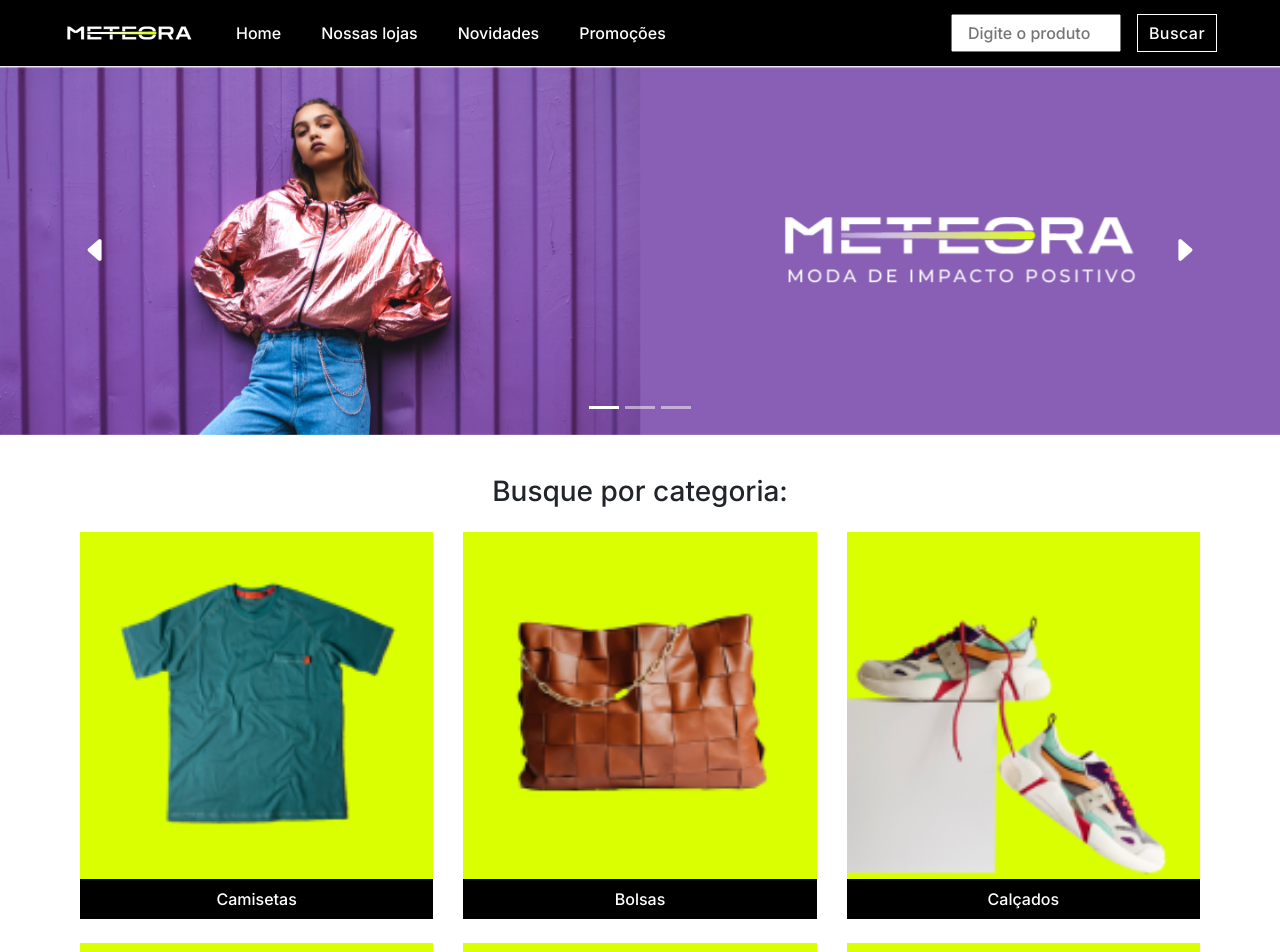
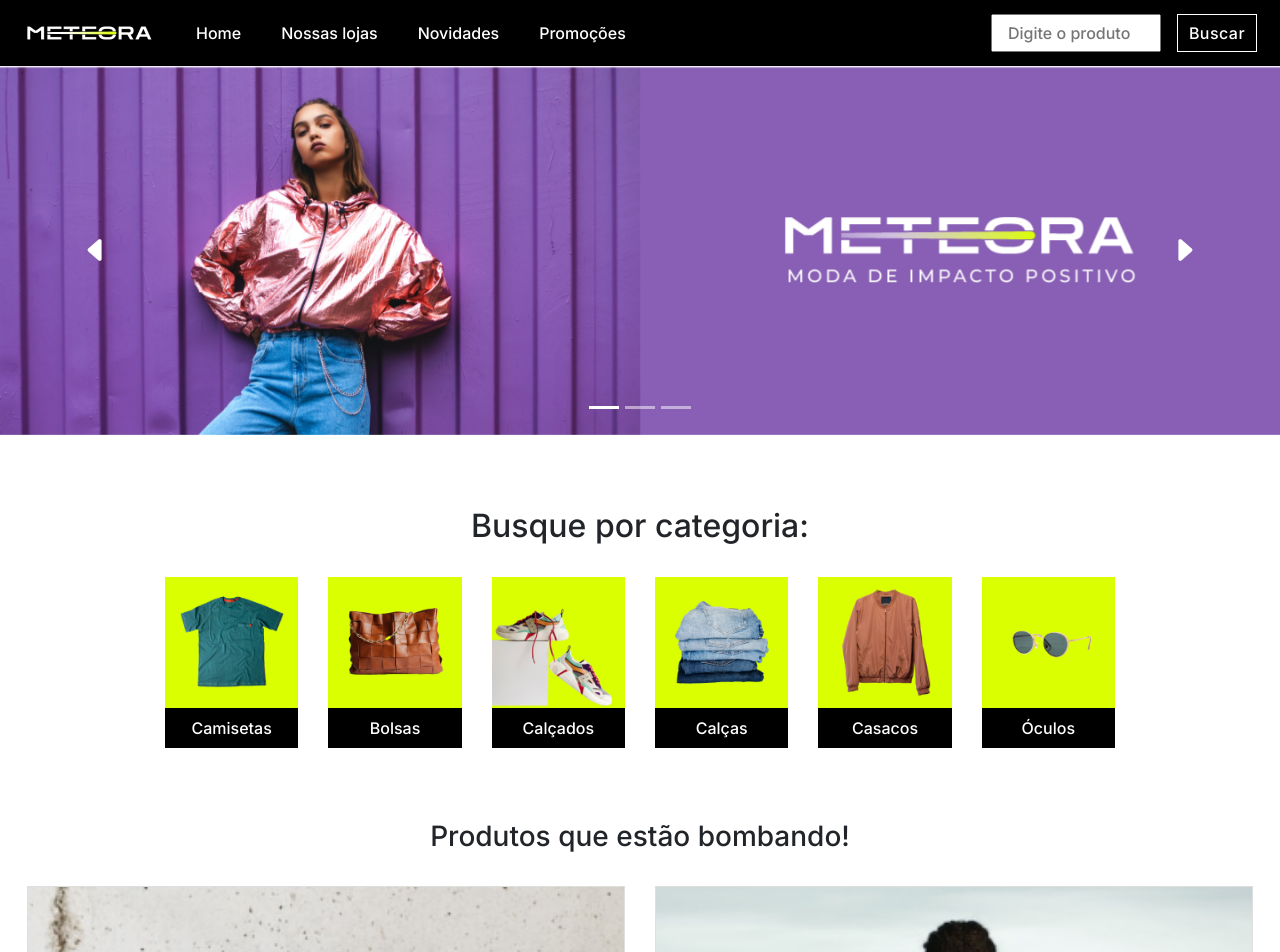
Before and after one commit to Rubendvb/meteora-alura, a React (Vite) app: page / in a window 1280 px wide. Shown: the top 952 px of the page. Built offline with nearby package versions, Linux system fonts and the light colour scheme.

Commit message:
finalizando categories desktop

```diff
--- a/src/assets/styles/scss/Categories.scss
+++ b/src/assets/styles/scss/Categories.scss
@@ -3,11 +3,15 @@
 
 .categories {
   padding: 1.5rem 1.7rem 3rem;
-  max-width: 75rem;
+  max-width: 94rem;
   margin: 0 auto;
 
   @media only screen and (min-width: 768px) {
     padding: 2.5rem;
+  }
+
+  @media only screen and (min-width: 1024px) {
+    padding: 4.5rem 10.313rem;
   }
 }
 
@@ -17,6 +21,11 @@
   margin: 0 0 1.5rem;
   font-size: 1.75rem;
   font-weight: 500;
+
+  @media only screen and (min-width: 1024px) {
+    font-size: 2rem;
+    margin: 0 0 2rem;
+  }
 }
 
 .categories__container {
@@ -28,6 +37,11 @@
   @media only screen and (min-width: 768px) {
     grid-template-columns: repeat(3, 1fr);
     gap: 1.5rem 1.875rem;
+  }
+
+  @media only screen and (min-width: 768px) {
+    display: flex;
+    justify-content: space-between;
   }
 
   &__card {
--- a/src/assets/styles/scss/Header.scss
+++ b/src/assets/styles/scss/Header.scss
@@ -10,7 +10,7 @@
     flex-direction: row;
     align-items: center;
     justify-content: space-between;
-    max-width: 75rem;
+    max-width: 94rem;
     margin: 0 auto;
 
     @media only screen and (min-width: 768px) {
```
